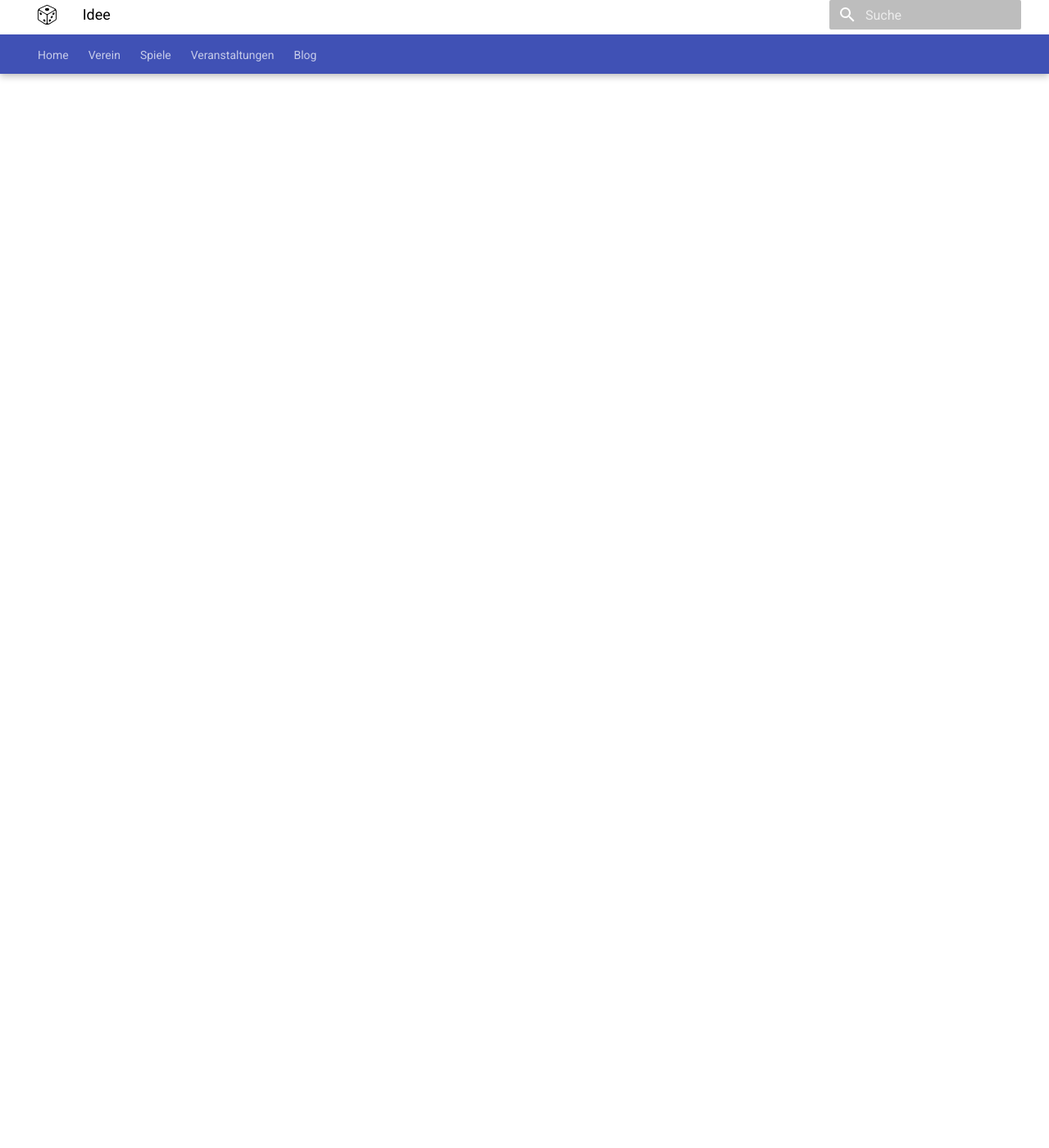
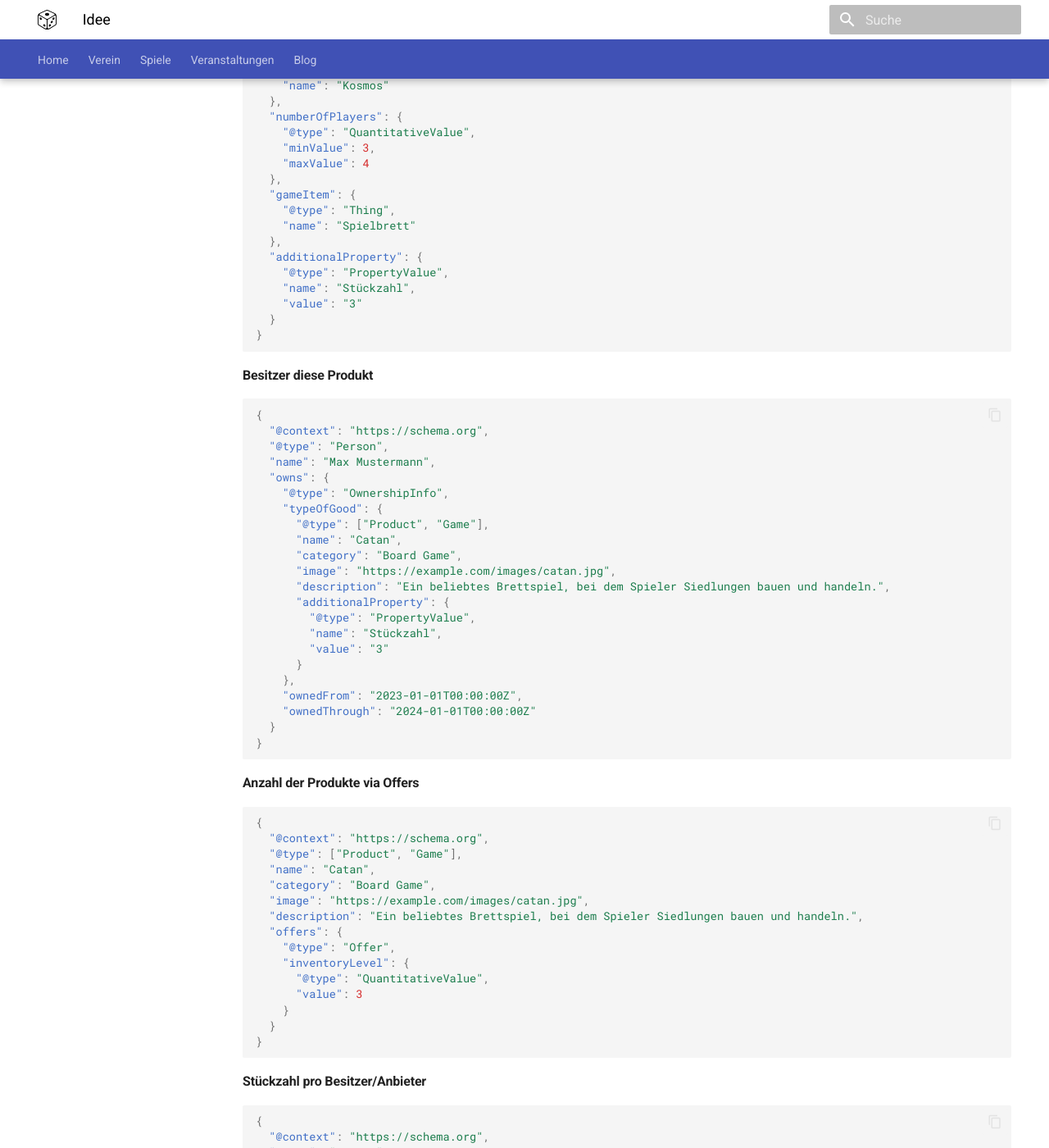
Before and after one commit to spielsteinar/spielstein.ch, an MkDocs documentation site: the page built from docs/club/idee/index.md, in a window 1280 px wide and 1400 px high, scrolled down 1310 px. Shown: the whole window at 82% size. Built offline with MkDocs 1.6.1 and Material for MkDocs 9.7.7, drawn with Linux system fonts in a browser that asks for light colours; some of the changed text lies outside the part shown.

Commit message:
chore: Update club/idee/index.md with game ownership information

````diff
--- a/docs/club/idee/index.md
+++ b/docs/club/idee/index.md
@@ -5,7 +5,7 @@
 # Model
 ``` mermaid
 graph TD
-    Person --->|hat|Spiel
+    Person -->|hat|Spiel
     Event["Spiel-Event"]
     Person -->|nimmt teil an|Event
     Event -->|wird gespielt|Spiel
@@ -21,19 +21,150 @@
 
 ``` mermaid
 graph TD
-    Person --->|hat|Spiel
-    Event["Spielabend(Event)"]
-    Person -->|nimmt teil an|Event
-    Event -->|wird gespielt|Spiel
-    Spiel -->|wird ausgeliehen an|Person
-    Event -->|wird organisiert von|Person
-    Organisation["Verein Spielstein"]
-    Event -->|wird organisiert von|Organisation
-    Location["Veranstaltungs-Ort"]
-    Event -->|findet statt bei|Location
+    Person -->|owns|Product
+
 ```
 
 
 ## Notizen von Ideen
 
 * QR-Code Scann mit direkt Link zu den Spiel-Daten bspw. https://spielstein.ch/spiele/dorfromantik/
+
+
+## Beispeil
+
+#### Typ Produkt und Game
+``` json
+{
+  "@context": "https://schema.org",
+  "@type": ["Product", "Game"],
+  "name": "Catan",
+  "category": "Board Game",
+  "image": "https://example.com/images/catan.jpg",
+  "description": "Ein beliebtes Brettspiel, bei dem Spieler Siedlungen bauen und handeln.",
+  "manufacturer": {
+    "@type": "Organization",
+    "name": "Kosmos"
+  },
+  "numberOfPlayers": {
+    "@type": "QuantitativeValue",
+    "minValue": 3,
+    "maxValue": 4
+  },
+  "gameItem": {
+    "@type": "Thing",
+    "name": "Spielbrett"
+  },
+  "additionalProperty": {
+    "@type": "PropertyValue",
+    "name": "Stückzahl",
+    "value": "3"
+  }
+}
+```
+
+#### Besitzer diese Produkt
+``` json
+{
+  "@context": "https://schema.org",
+  "@type": "Person",
+  "name": "Max Mustermann",
+  "owns": {
+    "@type": "OwnershipInfo",
+    "typeOfGood": {
+      "@type": ["Product", "Game"],
+      "name": "Catan",
+      "category": "Board Game",
+      "image": "https://example.com/images/catan.jpg",
+      "description": "Ein beliebtes Brettspiel, bei dem Spieler Siedlungen bauen und handeln.",
+      "additionalProperty": {
+        "@type": "PropertyValue",
+        "name": "Stückzahl",
+        "value": "3"
+      }
+    },
+    "ownedFrom": "2023-01-01T00:00:00Z",
+    "ownedThrough": "2024-01-01T00:00:00Z"
+  }
+}
+```
+
+#### Anzahl der Produkte via Offers
+
+``` json
+{
+  "@context": "https://schema.org",
+  "@type": ["Product", "Game"],
+  "name": "Catan",
+  "category": "Board Game",
+  "image": "https://example.com/images/catan.jpg",
+  "description": "Ein beliebtes Brettspiel, bei dem Spieler Siedlungen bauen und handeln.",
+  "offers": {
+    "@type": "Offer",
+    "inventoryLevel": {
+      "@type": "QuantitativeValue",
+      "value": 3
+    }
+  }
+}
+```
+
+#### Stückzahl pro Besitzer/Anbieter
+``` json
+{
+  "@context": "https://schema.org",
+  "@type": "Person",
+  "name": "Max Mustermann",
+  "owns": {
+    "@type": "OwnershipInfo",
+    "typeOfGood": {
+      "@type": ["Product", "Game"],
+      "name": "Catan",
+      "category": "Board Game",
+      "image": "https://example.com/images/catan.jpg",
+      "description": "Ein beliebtes Brettspiel, bei dem Spieler Siedlungen bauen und handeln."
+    },
+    "ownedFrom": "2023-01-01T00:00:00Z",
+    "ownedThrough": "2024-01-01T00:00:00Z",
+    "offers": {
+      "@type": "Offer",
+      "seller": {
+        "@type": "Person",
+        "name": "Max Mustermann"
+      },
+      "inventoryLevel": {
+        "@type": "QuantitativeValue",
+        "value": 3
+      }
+    }
+  }
+},
+{
+  "@context": "https://schema.org",
+  "@type": "Organization",
+  "name": "Brettspiel GmbH",
+  "owns": {
+    "@type": "OwnershipInfo",
+    "typeOfGood": {
+      "@type": ["Product", "Game"],
+      "name": "Catan",
+      "category": "Board Game",
+      "image": "https://example.com/images/catan.jpg",
+      "description": "Ein beliebtes Brettspiel, bei dem Spieler Siedlungen bauen und handeln."
+    },
+    "ownedFrom": "2023-01-01T00:00:00Z",
+    "ownedThrough": "2024-01-01T00:00:00Z",
+    "offers": {
+      "@type": "Offer",
+      "seller": {
+        "@type": "Organization",
+        "name": "Brettspiel GmbH"
+      },
+      "inventoryLevel": {
+        "@type": "QuantitativeValue",
+        "value": 10
+      }
+    }
+  }
+}
+```
````
